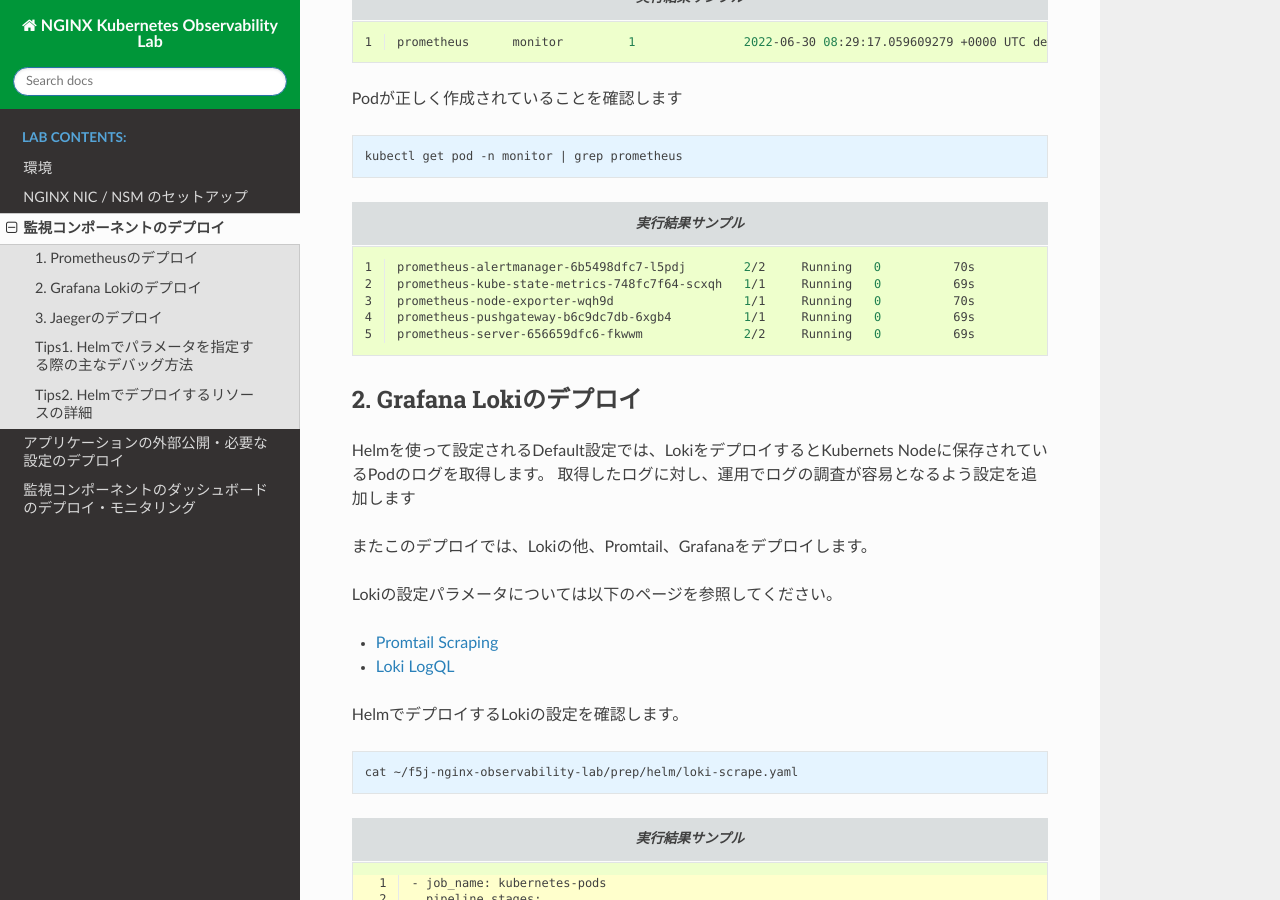
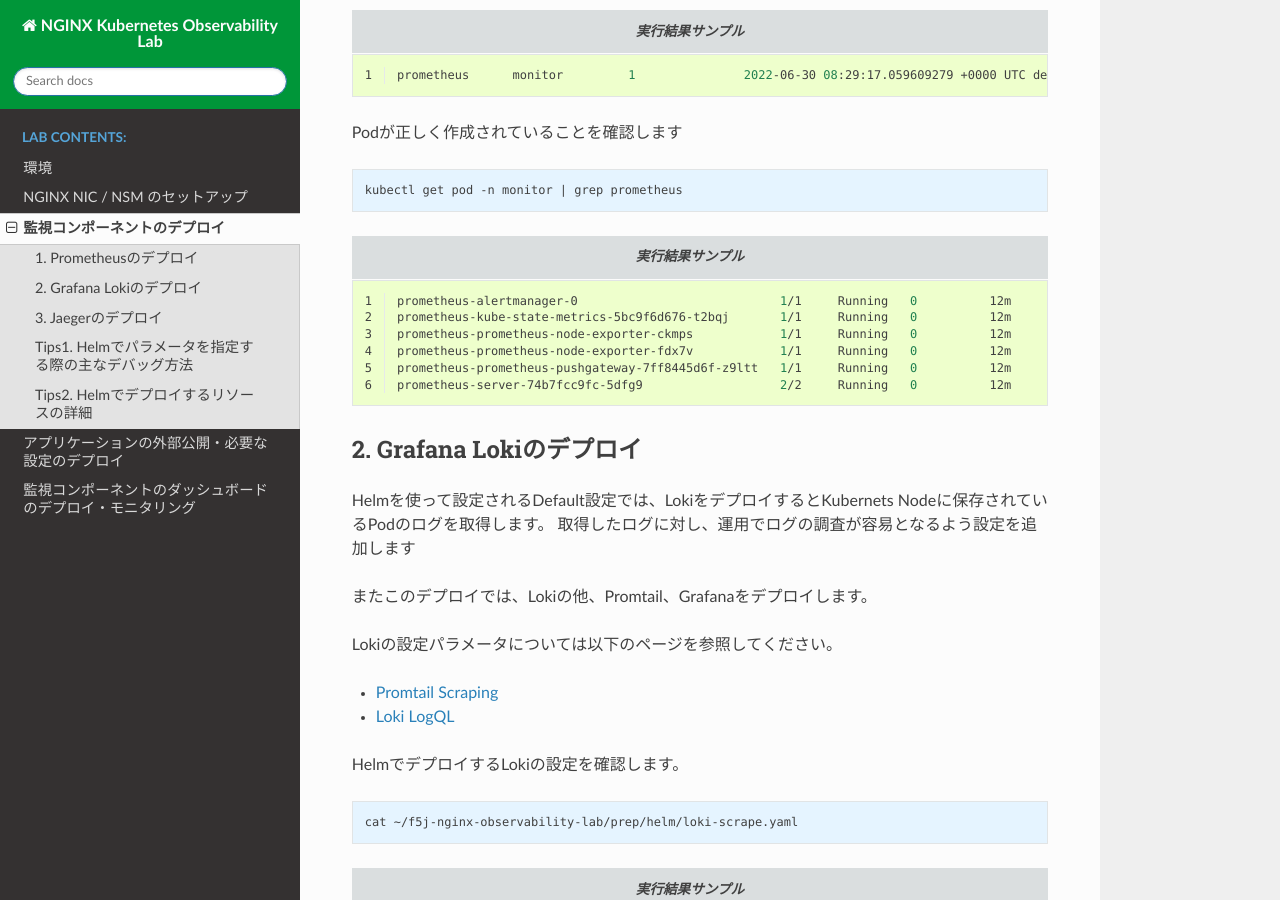
Before and after one commit to BeF5/f5j-nginx-k8s-observability, a Sphinx documentation site: the page built from docs/class1/module03/module03.rst, in a window 1280 px wide and 900 px high, scrolled down 3577 px. Built offline with Sphinx 7.4.7 and the Read the Docs theme 3.1.0, drawn with Linux system fonts in a browser that asks for light colours; some of the changed text lies outside the part shown.

Commit message:
Update module03.rst

```diff
--- a/docs/class1/module03/module03.rst
+++ b/docs/class1/module03/module03.rst
@@ -206,11 +208,12 @@
   :linenos:
   :caption: 実行結果サンプル
 
-  prometheus-alertmanager-6b5498dfc7-l5pdj        2/2     Running   0          70s
-  prometheus-kube-state-metrics-748fc7f64-scxqh   1/1     Running   0          69s
-  prometheus-node-exporter-wqh9d                  1/1     Running   0          70s
-  prometheus-pushgateway-b6c9dc7db-6xgb4          1/1     Running   0          69s
-  prometheus-server-656659dfc6-fkwwm              2/2     Running   0          69s
+  prometheus-alertmanager-0                            1/1     Running   0          12m
+  prometheus-kube-state-metrics-5bc9f6d676-t2bqj       1/1     Running   0          12m
+  prometheus-prometheus-node-exporter-ckmps            1/1     Running   0          12m
+  prometheus-prometheus-node-exporter-fdx7v            1/1     Running   0          12m
+  prometheus-prometheus-pushgateway-7ff8445d6f-z9ltt   1/1     Running   0          12m
+  prometheus-server-74b7fcc9fc-5dfg9                   2/2     Running   0          12m
 
 
 2. Grafana Lokiのデプロイ
```
Also changed, not shown: other parts of docs/class1/module03/module03.rst (+2 -0 lines).
